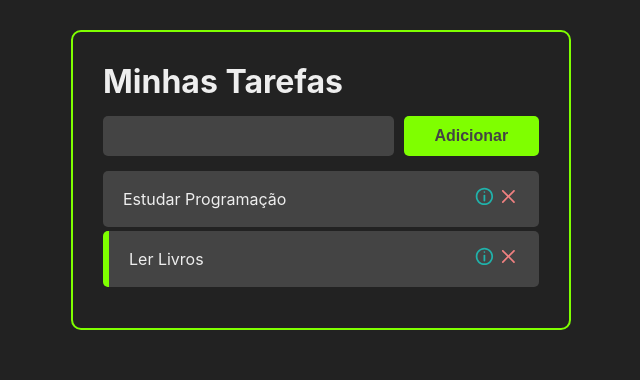
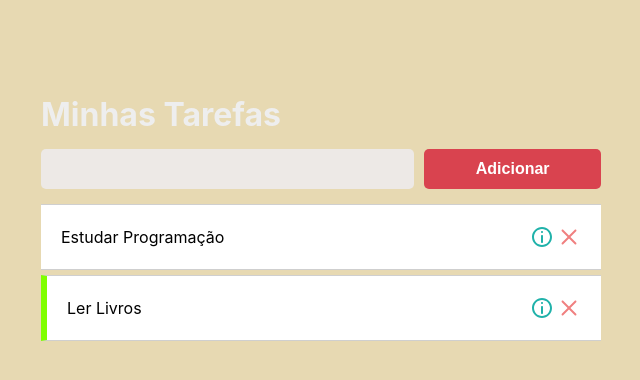
Before and after one commit to ufoxy/to-do-list, a React (Create React App) app: page / in a window 1280 px wide. Shown: the top 380 px of the page, without its empty margins (319-959 px from the left). Built offline with nearby package versions, Linux system fonts and the light colour scheme; the HTML template or start-up script is replaced by a standard one.

Commit message:
novo estilo

```diff
--- a/src/App.css
+++ b/src/App.css
@@ -1,9 +1,14 @@
+.app {
+    border-top: 15px solid #D9434F;
+    background-color: #fff;
+    box-shadow: rgba(0, 0, 0, 0.15) 0px 15px 25px, rgba(0, 0, 0, 0.05) 0px 5px 10px;
+}
+
 .container {
-    max-width: 500px;
-    margin: 30px auto;
+    max-width: 650px;
+    margin: 50px auto;
     overflow: auto;
     min-height: 300px;
-    border: 2px solid chartreuse;
-    padding: 30px;
+    padding: 45px;
     border-radius: 10px;
 }
--- a/src/components/AddTask.css
+++ b/src/components/AddTask.css
@@ -10,8 +10,8 @@
     border-radius: 5px;
     border: none;
     flex: 2;
-    background-color: #444;
-    color: #eee;
+    background-color: rgba(237, 234, 234, 0.94);
+    color: rgb(0, 0, 0);
     font-size: 16px;
 }
 
--- a/src/components/Button.css
+++ b/src/components/Button.css
@@ -1,11 +1,11 @@
 .button {
-    background-color: chartreuse;
+    background-color: #D9434F;
     height: 40px;
     padding: 0 10px;
     border-radius: 5px;
     width: 100%;
     font-size: 16px;
-    color: #444;
+    color: rgb(255, 255, 255);
     font-weight: bold;
     cursor: pointer;
     user-select: none;
@@ -14,6 +14,6 @@
 }
 
 .button:hover {
-    background-color: #444;
-    color: chartreuse;
+    background-color: rgb(224, 35, 35);
+    color: #fff;
 }
--- a/src/components/Task.css
+++ b/src/components/Task.css
@@ -1,13 +1,22 @@
 .task-container {
-    background-color: #444;
-    margin: 4px 0;
-    padding: 15px 20px;
+    background-color: #fff;
+    border-top: 1px solid rgba(0, 0, 0, 0.19);
+    border-bottom: 1px solid rgba(0, 0, 0, 0.19);
+    margin: 5px 0;
+    padding: 32px 20px;
+    height: 45px;
     display: flex;
-    border-radius: 5px;
     justify-content: space-between;
-    color: #eee;
+    color: #000;
     align-items: center;
     /* transition: all 0.3s; */
+}
+
+.title-and-checkbox-container {
+    display: flex;
+    justify-content: space-between;
+    align-items: flex-start;
+    gap: 25px;
 }
 
 .task-title {
@@ -16,12 +25,18 @@
 }
 
 .task-title:hover {
-    color: chartreuse;
+    color: #D9434F;
+}
+
+.buttons-container {
+    display: flex;
+    padding-top: 5px;
 }
 
 .remove-task-button {
+    display: inline;
     cursor: pointer;
-    font-size: 1.3em;
+    font-size: 1.5em;
     background-color: rgb(255, 255, 255, 0);
     border: none;
     color: lightcoral;
@@ -33,7 +48,7 @@
 
 .see-task-details-button {
     cursor: pointer;
-    font-size: 1.3em;
+    font-size: 1.5em;
     background-color: rgb(255, 255, 255, 0);
     border: none;
     color: lightseagreen;
@@ -43,3 +58,29 @@
 .see-task-details-button:hover {
     color: lightblue;
 }
+
+input::before {
+    content: ' ';
+    width: 20px;
+    height: 20px;
+    position: absolute;
+    background-color: #fff;
+    border: 1px solid #D9434F;
+}
+
+input:checked::after {
+    content: ' ';
+    width: 0.6rem;
+    height: 0.9rem;
+    margin-left: 0.6rem;
+    padding-bottom: 5px;
+    border-color: #D9434F;
+    border-style: solid;
+    border-width: 0 4px 4px 0;
+    position: absolute;
+    transform: rotate(45deg) translate(-6px);
+}
+
+input:hover {
+    cursor: pointer;
+}
--- a/src/components/TaskDetails.css
+++ b/src/components/TaskDetails.css
@@ -1,16 +1,16 @@
 .task-details-container {
-    background-color: #444;
+    background-color: rgba(237, 234, 234, 0.94);
     margin: 15px 0;
     padding: 15px 20px;
     display: flex;
     flex-direction: column;
-    color: #eee;
+    color: #000;
     border-radius: 5px;
 }
 
 .task-details-container h2 {
     margin-bottom: 5px;
-    color: chartreuse;
+    color: #D9434F;
 }
 
 .back-button-container {
--- a/src/index.css
+++ b/src/index.css
@@ -11,7 +11,7 @@
   sans-serif;
   -webkit-font-smoothing: antialiased;
   -moz-osx-font-smoothing: grayscale;
-  background-color: #222;
+  background-color: #E7D9B2;
 }
 
 code {
```
